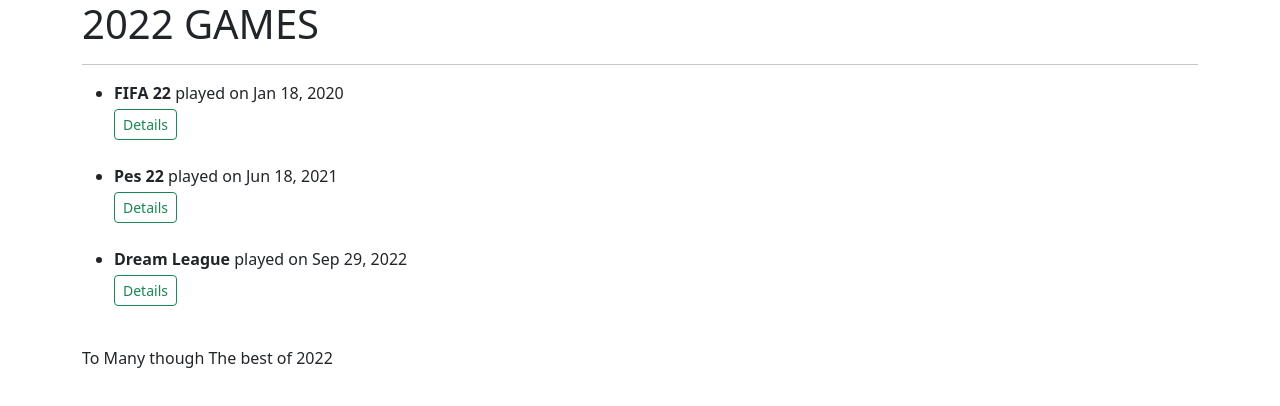
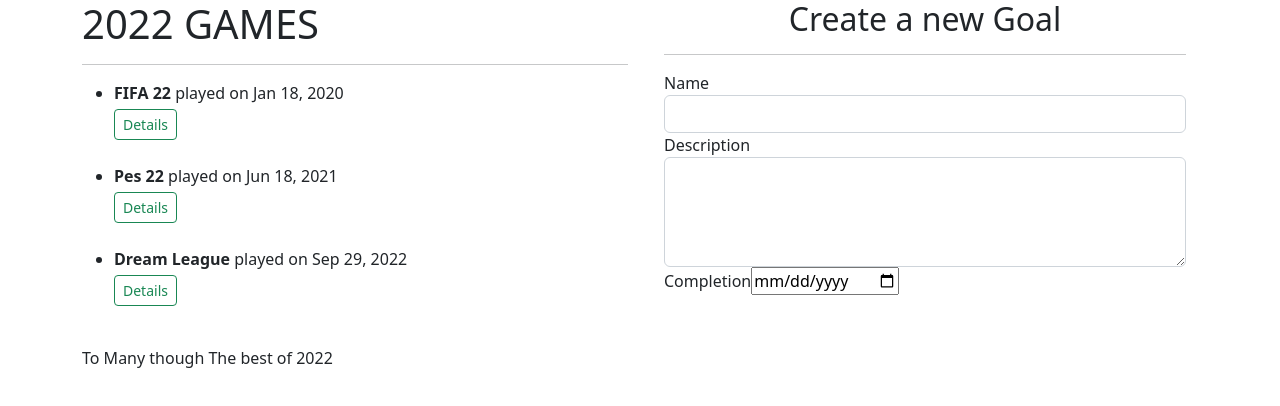
Before and after one commit to SayiaFelix/Games, an Angular app in the folder Games/: page / in a window 1280 px wide. Shown: the top 406 px of the page. Built offline with nearby package versions, Linux system fonts and the light colour scheme.

Commit message:
adding forms

```diff
--- /dev/null
+++ b/Games/src/app/game-form/game-form.component.html
@@ -0,0 +1,24 @@
+
+<div class="container-fluid">
+    <h2 class="text-center">Create a new Goal</h2>
+    <hr>
+    <form>
+        <div class="form-group">
+
+            <label for="name">Name</label>
+            <input type="text" required class="form-control" id="name">
+
+        </div>
+        <div class="form-group">
+
+            <label for="description">Description</label>
+            <textarea class="form-control" id="description" rows="4" required></textarea>
+
+        </div>
+        <div class="form-group">
+            <label for="complete">Completion</label>
+            <input type='date' id="complete" required>
+
+        </div>
+    </form>
+  </div>
--- /dev/null
+++ b/Games/src/app/game-form/game-form.component.ts
@@ -0,0 +1,15 @@
+import { Component, OnInit } from '@angular/core';
+
+@Component({
+  selector: 'app-game-form',
+  templateUrl: './game-form.component.html',
+  styleUrls: ['./game-form.component.css']
+})
+export class GameFormComponent implements OnInit {
+
+  constructor() { }
+
+  ngOnInit(): void {
+  }
+
+}
--- a/Games/src/app/game/game.component.html
+++ b/Games/src/app/game/game.component.html
@@ -1,4 +1,6 @@
 <div class="container">
+    <div class="row">
+        <div class="col-6">
           <h1>2022 GAMES</h1>
             <hr>
             <ul>
@@ -10,3 +12,13 @@
                 </div>
             </ul>
             <P *ngIf="games.length>2">To Many though The best of 2022</P>
+
+        </div>
+
+        <div class="col-6">
+            <app-game-form></app-game-form>
+        </div>
+
+    </div>
+
+</div>
```
Also changed, not shown: Games/src/app/app.module.ts (+6 -2 lines), Games/src/app/game-form/game-form.component.css (added), 1 other file (tests, documents, lock files or other folders). Lines whose indentation alone changed are shown as unchanged.
